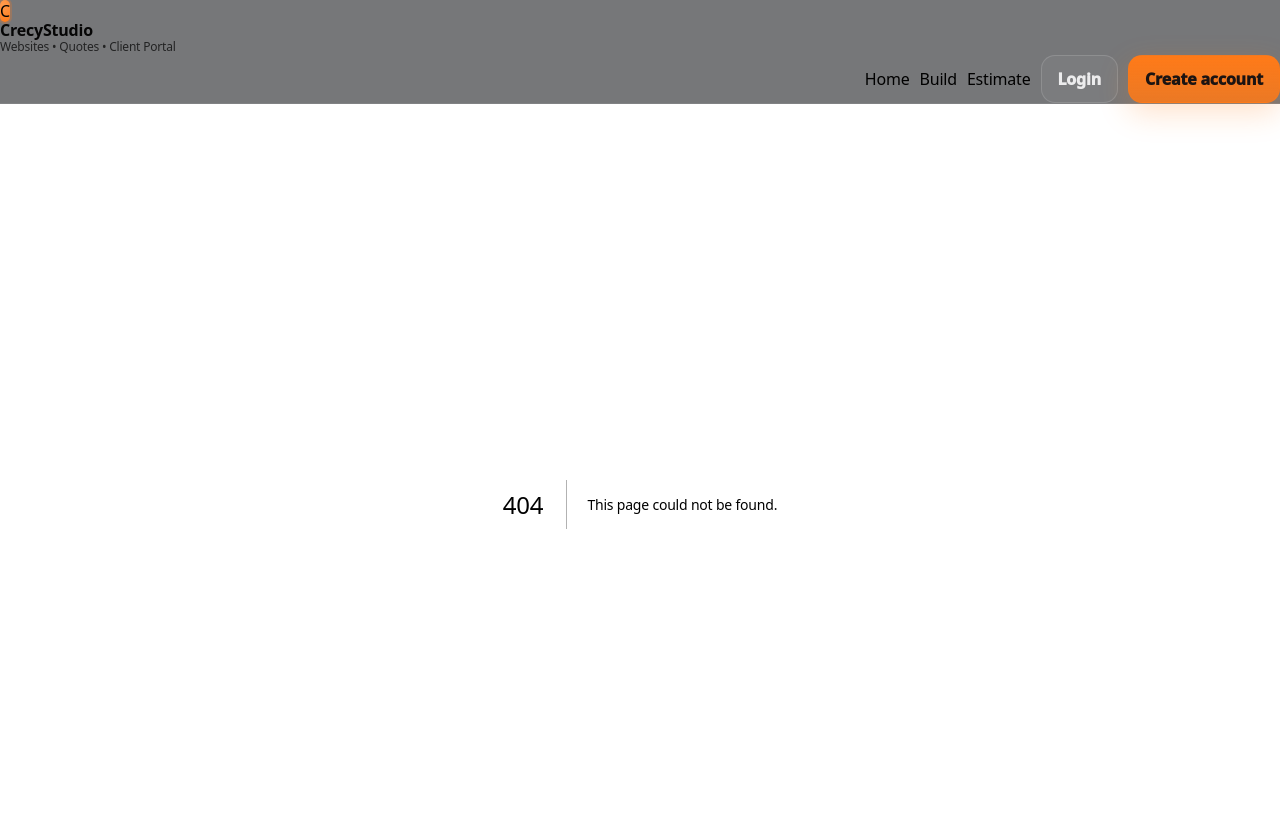
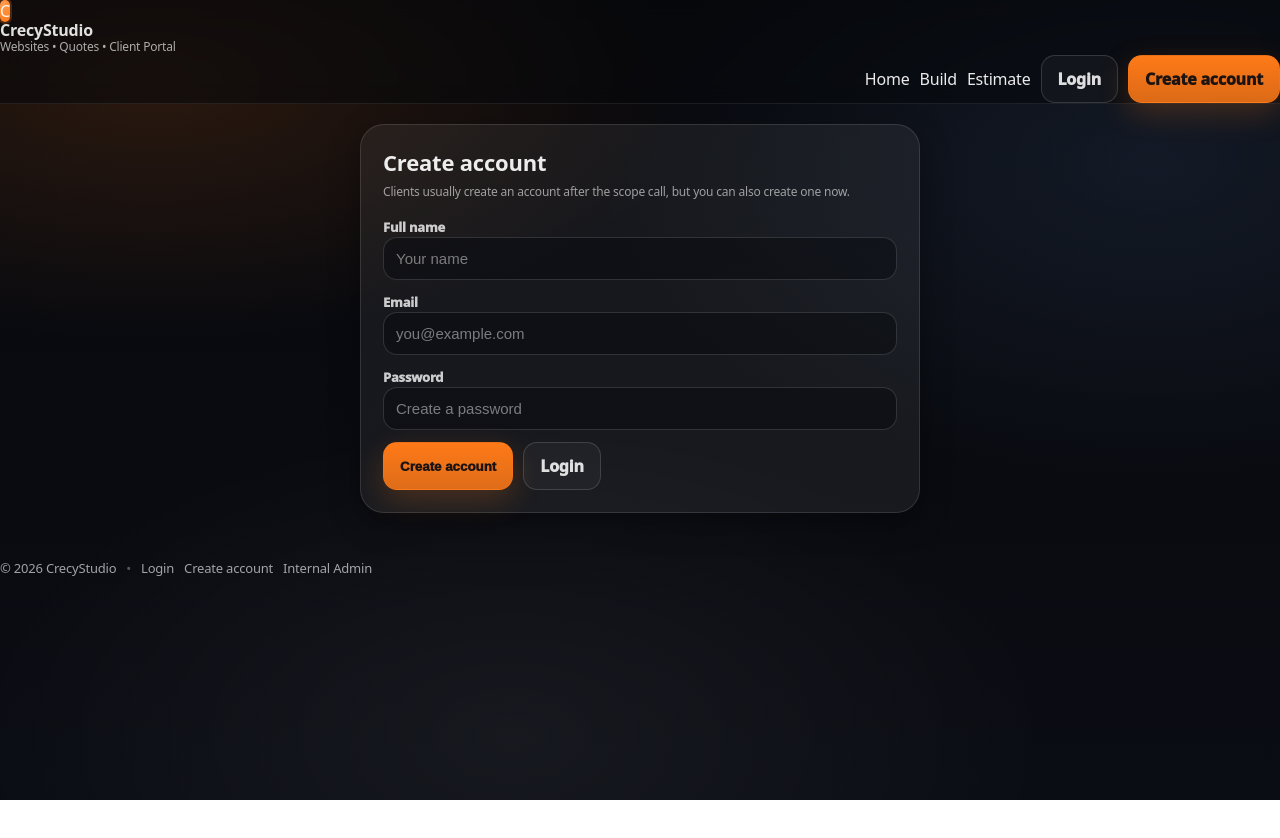
Before and after one commit to kkoly10/website-builder, a Next.js app: page /signup in a window 1280 px wide. Before the commit this address had no page. Shown: the top 838 px of the page. After the commit the page ends 800 px from the top, so only its background shows below. Built offline with nearby package versions, Linux system fonts and the light colour scheme; no server answers.

Commit message:
Create page.tsx

```diff
--- /dev/null
+++ b/app/signup/page.tsx
@@ -0,0 +1,141 @@
+"use client";
+
+import Link from "next/link";
+import { useMemo, useState } from "react";
+import { useRouter } from "next/navigation";
+import { createClient } from "@supabase/supabase-js";
+
+export default function SignupPage() {
+  const router = useRouter();
+
+  const [fullName, setFullName] = useState("");
+  const [email, setEmail] = useState("");
+  const [password, setPassword] = useState("");
+  const [busy, setBusy] = useState(false);
+  const [error, setError] = useState("");
+  const [info, setInfo] = useState("");
+
+  const supabase = useMemo(() => {
+    const url = process.env.NEXT_PUBLIC_SUPABASE_URL;
+    const anon = process.env.NEXT_PUBLIC_SUPABASE_ANON_KEY;
+
+    if (!url || !anon) return null;
+    return createClient(url, anon);
+  }, []);
+
+  async function onSubmit(e: React.FormEvent) {
+    e.preventDefault();
+    setError("");
+    setInfo("");
+
+    if (!supabase) {
+      setError("Missing Supabase env vars (NEXT_PUBLIC_SUPABASE_URL / NEXT_PUBLIC_SUPABASE_ANON_KEY).");
+      return;
+    }
+
+    setBusy(true);
+    try {
+      const redirectTo =
+        typeof window !== "undefined" ? `${window.location.origin}/login` : undefined;
+
+      const { data, error } = await supabase.auth.signUp({
+        email: email.trim(),
+        password,
+        options: {
+          data: {
+            full_name: fullName.trim(),
+          },
+          emailRedirectTo: redirectTo,
+        },
+      });
+
+      if (error) throw error;
+
+      if (data.session) {
+        // If email confirmation is OFF, user may be logged in immediately.
+        router.replace("/internal/admin");
+        router.refresh();
+        return;
+      }
+
+      // If email confirmation is ON
+      setInfo("Account created. Check your email to confirm, then sign in.");
+    } catch (err: any) {
+      setError(err?.message || "Sign up failed");
+    } finally {
+      setBusy(false);
+    }
+  }
+
+  return (
+    <div style={{ maxWidth: 560, margin: "20px auto" }}>
+      <div className="card">
+        <div className="cardInner">
+          <div style={{ fontWeight: 900, fontSize: 22, marginBottom: 6 }}>Create account</div>
+          <div className="smallNote" style={{ marginBottom: 14 }}>
+            Clients usually create an account after the scope call, but you can also create one now.
+          </div>
+
+          <form onSubmit={onSubmit}>
+            <div style={{ marginBottom: 10 }}>
+              <label className="fieldLabel">Full name</label>
+              <input
+                className="input"
+                type="text"
+                autoComplete="name"
+                placeholder="Your name"
+                value={fullName}
+                onChange={(e) => setFullName(e.target.value)}
+              />
+            </div>
+
+            <div style={{ marginBottom: 10 }}>
+              <label className="fieldLabel">Email</label>
+              <input
+                className="input"
+                type="email"
+                autoComplete="email"
+                placeholder="you@example.com"
+                value={email}
+                onChange={(e) => setEmail(e.target.value)}
+                required
+              />
+            </div>
+
+            <div style={{ marginBottom: 12 }}>
+              <label className="fieldLabel">Password</label>
+              <input
+                className="input"
+                type="password"
+                autoComplete="new-password"
+                placeholder="Create a password"
+                value={password}
+                onChange={(e) => setPassword(e.target.value)}
+                required
+                minLength={6}
+              />
+            </div>
+
+            {error ? (
+              <div style={{ marginBottom: 10, color: "#ffb4b4", fontSize: 13 }}>{error}</div>
+            ) : null}
+
+            {info ? (
+              <div style={{ marginBottom: 10, color: "#b8f7c2", fontSize: 13 }}>{info}</div>
+            ) : null}
+
+            <div className="row" style={{ gap: 10, marginTop: 6 }}>
+              <button className="btn btnPrimary" type="submit" disabled={busy}>
+                {busy ? "Creating..." : "Create account"}
+              </button>
+
+              <Link href="/login" className="btn btnGhost">
+                Login
+              </Link>
+            </div>
+          </form>
+        </div>
+      </div>
+    </div>
+  );
+}
```
